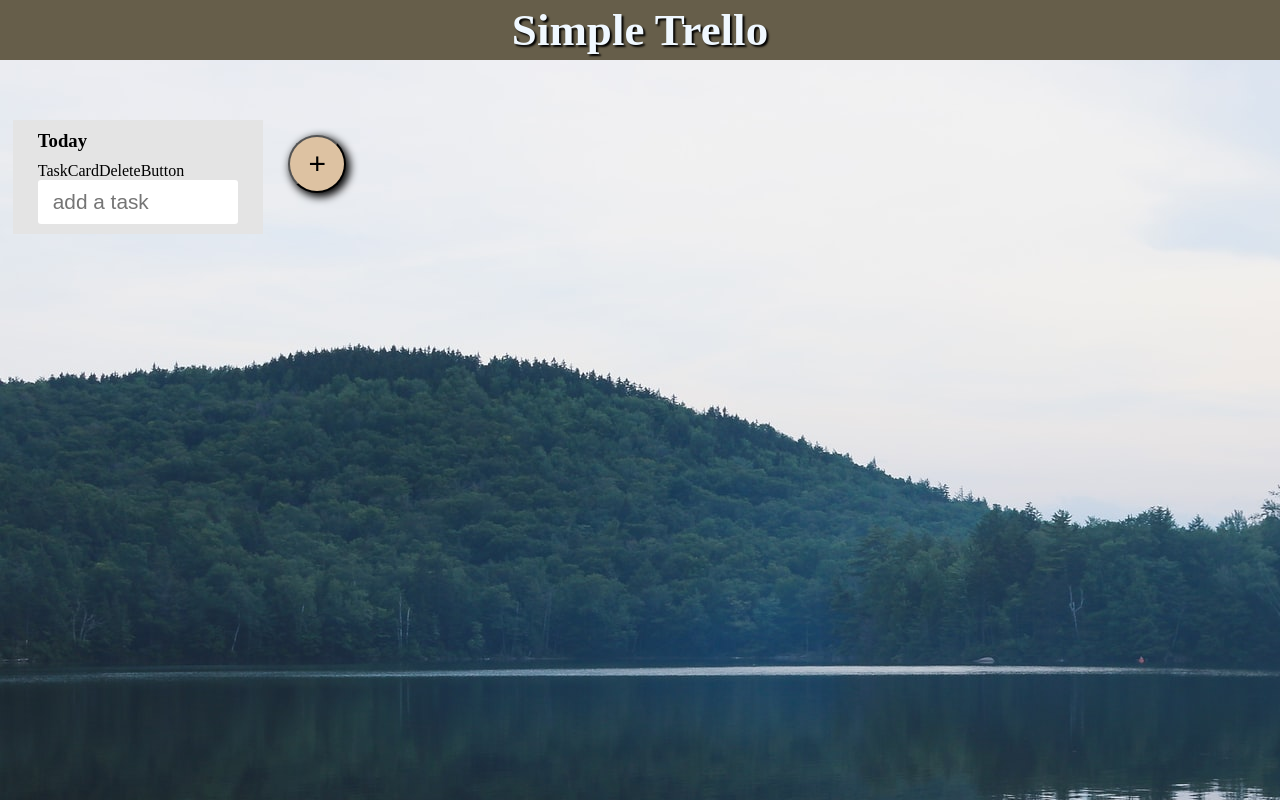
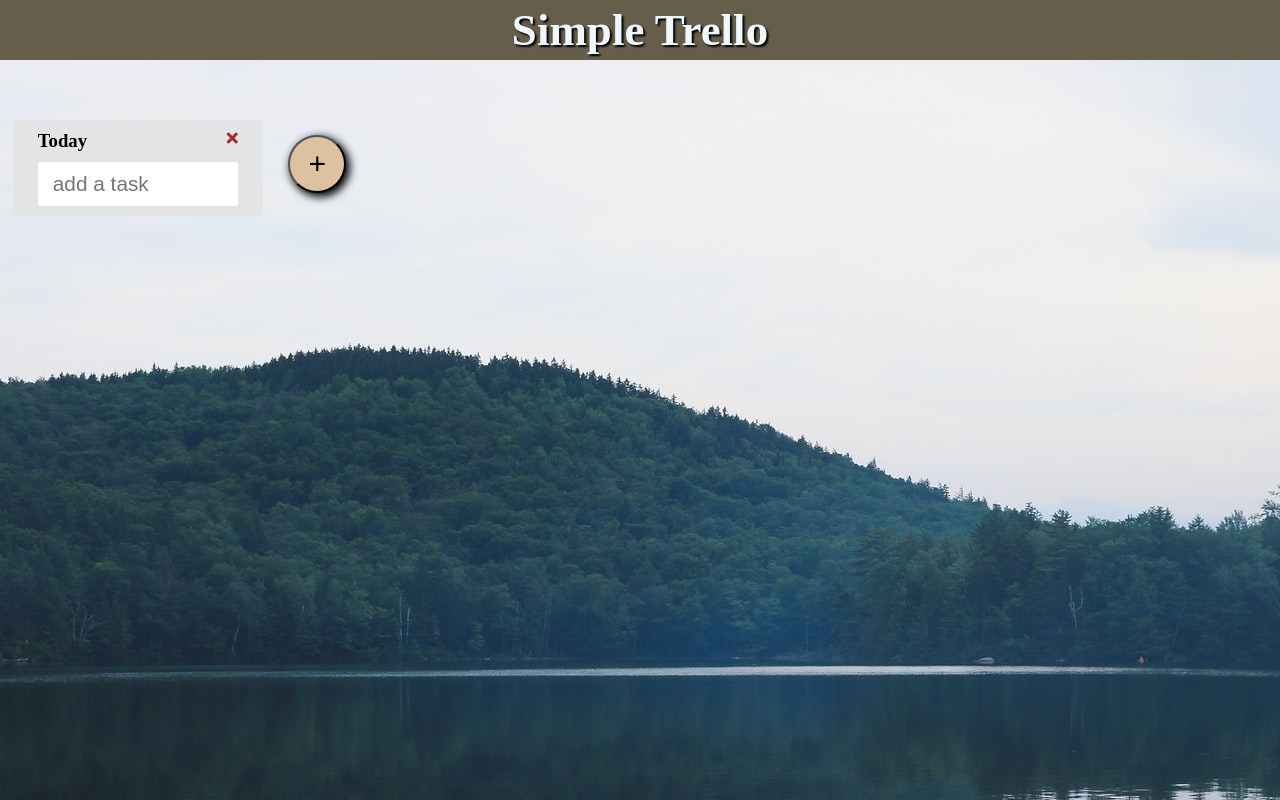
Before and after one commit to budou114/react-trello-app, a React (Create React App) app: page / in a window 1280 px wide. Built offline with nearby package versions, Linux system fonts and the light colour scheme.

Commit message:
削除ボタンのCSSを追加

```diff
--- a/src/components/task/TaskCard.jsx
+++ b/src/components/task/TaskCard.jsx
@@ -10,8 +10,10 @@
 
   return (
     <div className='taskCard'>
-      <TaskCardTitle />
-      <TaskCardDeleteButton />
+      <div className='taskCardTitleAndTasCardDeleteButtonArea'>
+        <TaskCardTitle />
+        <TaskCardDeleteButton />
+      </div>
       <TaskAddInput
         inputText={inputText}
         setInputText={setInputText}
--- a/src/components/task/button/TaskCardDeleteButton.jsx
+++ b/src/components/task/button/TaskCardDeleteButton.jsx
@@ -1,7 +1,11 @@
-import React from 'react'
+import React from 'react';
 
 export const TaskCardDeleteButton = () => {
   return (
-    <div>TaskCardDeleteButton</div>
-  )
-}
+    <div>
+      <button className='taskCardDeleteButton'>
+        <i className="fas fa-times"></i>
+      </button>
+    </div>
+  );
+};
--- a/src/index.css
+++ b/src/index.css
@@ -102,3 +102,16 @@
   box-shadow: none;
   transform: translate(3px, 3px);
 }
+
+.taskCardTitleAndTasCardDeleteButtonArea {
+  display: flex;
+  justify-content: space-between;
+}
+
+.taskCardDeleteButton {
+  border: none;
+  background-color: rgb(228, 228, 228);
+  cursor: pointer;
+  font-size: 16px;
+  color: rgb(158, 46, 46);
+}
```
